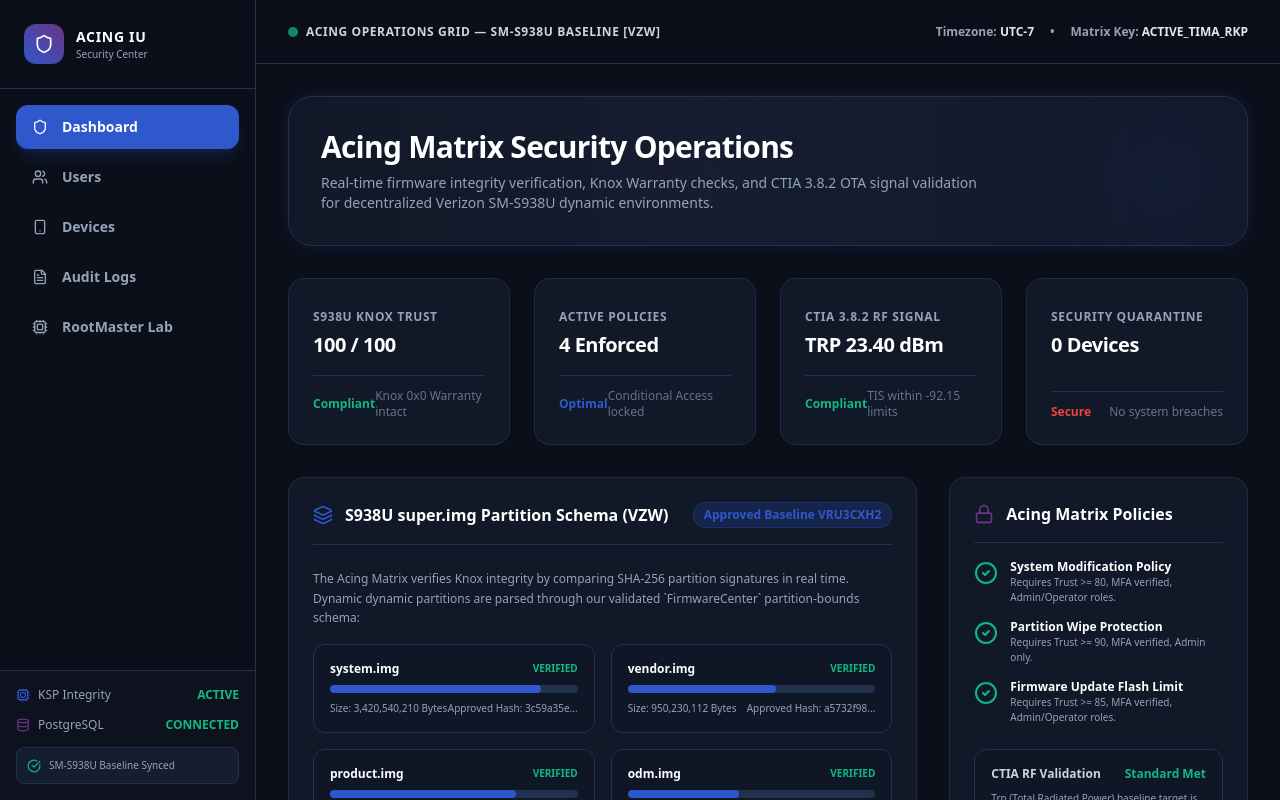
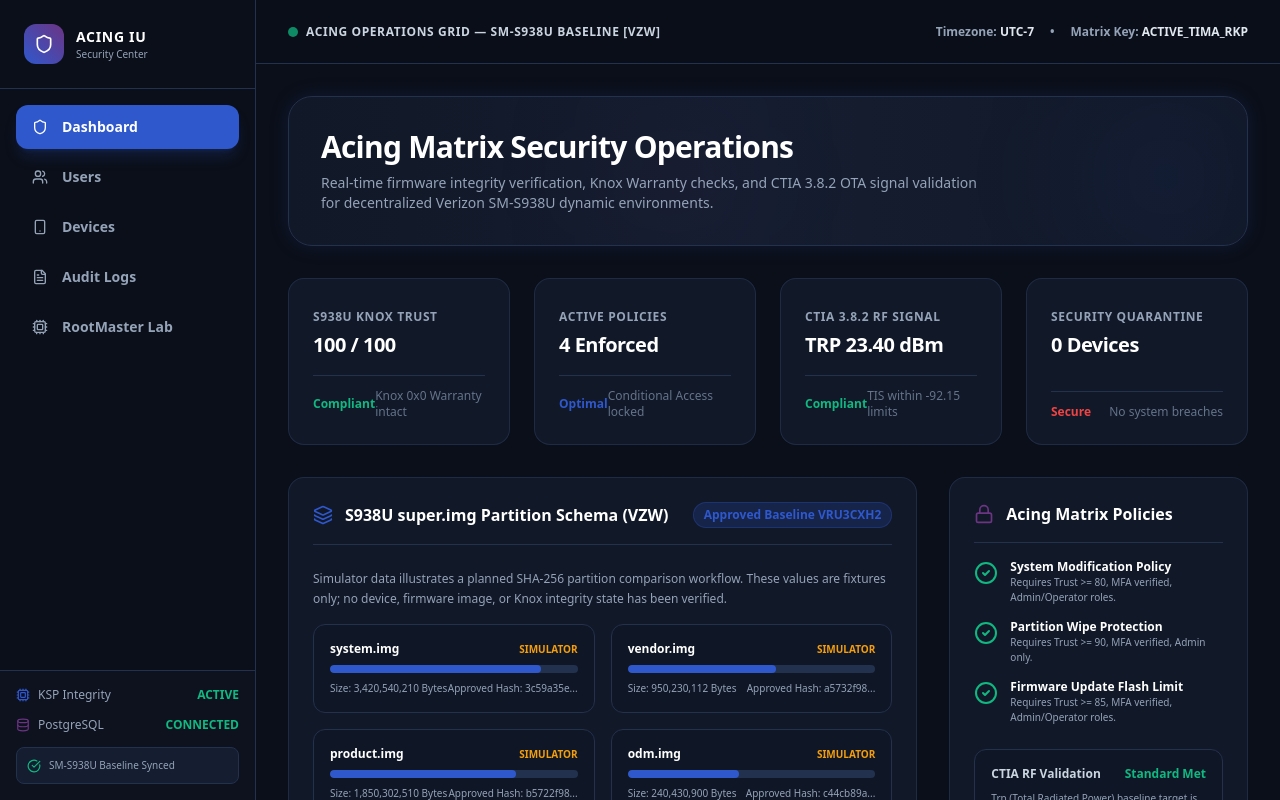
Before and after one commit to AcingTime420/Acing-IU-Genesis, a Next.js app in the folder frontend/: page / in a window 1280 px wide. Built offline with nearby package versions, Linux system fonts and the light colour scheme.

Commit message:
docs(governance): resolve Phase 0 review findings

```diff
--- a/frontend/src/app/page.tsx
+++ b/frontend/src/app/page.tsx
@@ -70,14 +70,14 @@
 
           <div className="space-y-4">
             <p className="text-xs text-slate-400 leading-relaxed font-medium">
-              The Acing Matrix verifies Knox integrity by comparing SHA-256 partition signatures in real time. Dynamic dynamic partitions are parsed through our validated `FirmwareCenter` partition-bounds schema:
+              Simulator data illustrates a planned SHA-256 partition comparison workflow. These values are fixtures only; no device, firmware image, or Knox integrity state has been verified.
             </p>
 
             <div className="grid grid-cols-1 md:grid-cols-2 gap-4">
               <div className="p-4 rounded-xl border border-[#22314D] bg-[#111827]/40 space-y-2">
                 <div className="flex items-center justify-between">
                   <span className="text-xs font-bold text-white">system.img</span>
-                  <span className="text-[10px] text-[#10B981] font-extrabold uppercase">Verified</span>
+                  <span className="text-[10px] text-[#F59E0B] font-extrabold uppercase">Simulator</span>
                 </div>
                 <div className="w-full bg-[#22314D] h-2 rounded-full overflow-hidden">
                   <div className="bg-[#2F58CD] h-full rounded-full" style={{ width: '85%' }}></div>
@@ -91,7 +91,7 @@
               <div className="p-4 rounded-xl border border-[#22314D] bg-[#111827]/40 space-y-2">
                 <div className="flex items-center justify-between">
                   <span className="text-xs font-bold text-white">vendor.img</span>
-                  <span className="text-[10px] text-[#10B981] font-extrabold uppercase">Verified</span>
+                  <span className="text-[10px] text-[#F59E0B] font-extrabold uppercase">Simulator</span>
                 </div>
                 <div className="w-full bg-[#22314D] h-2 rounded-full overflow-hidden">
                   <div className="bg-[#2F58CD] h-full rounded-full" style={{ width: '60%' }}></div>
@@ -105,7 +105,7 @@
               <div className="p-4 rounded-xl border border-[#22314D] bg-[#111827]/40 space-y-2">
                 <div className="flex items-center justify-between">
                   <span className="text-xs font-bold text-white">product.img</span>
-                  <span className="text-[10px] text-[#10B981] font-extrabold uppercase">Verified</span>
+                  <span className="text-[10px] text-[#F59E0B] font-extrabold uppercase">Simulator</span>
                 </div>
                 <div className="w-full bg-[#22314D] h-2 rounded-full overflow-hidden">
                   <div className="bg-[#2F58CD] h-full rounded-full" style={{ width: '75%' }}></div>
@@ -119,7 +119,7 @@
               <div className="p-4 rounded-xl border border-[#22314D] bg-[#111827]/40 space-y-2">
                 <div className="flex items-center justify-between">
                   <span className="text-xs font-bold text-white">odm.img</span>
-                  <span className="text-[10px] text-[#10B981] font-extrabold uppercase">Verified</span>
+                  <span className="text-[10px] text-[#F59E0B] font-extrabold uppercase">Simulator</span>
                 </div>
                 <div className="w-full bg-[#22314D] h-2 rounded-full overflow-hidden">
                   <div className="bg-[#2F58CD] h-full rounded-full" style={{ width: '45%' }}></div>
```
Also changed, not shown: 15 other files (tests, documents, lock files or other folders).
